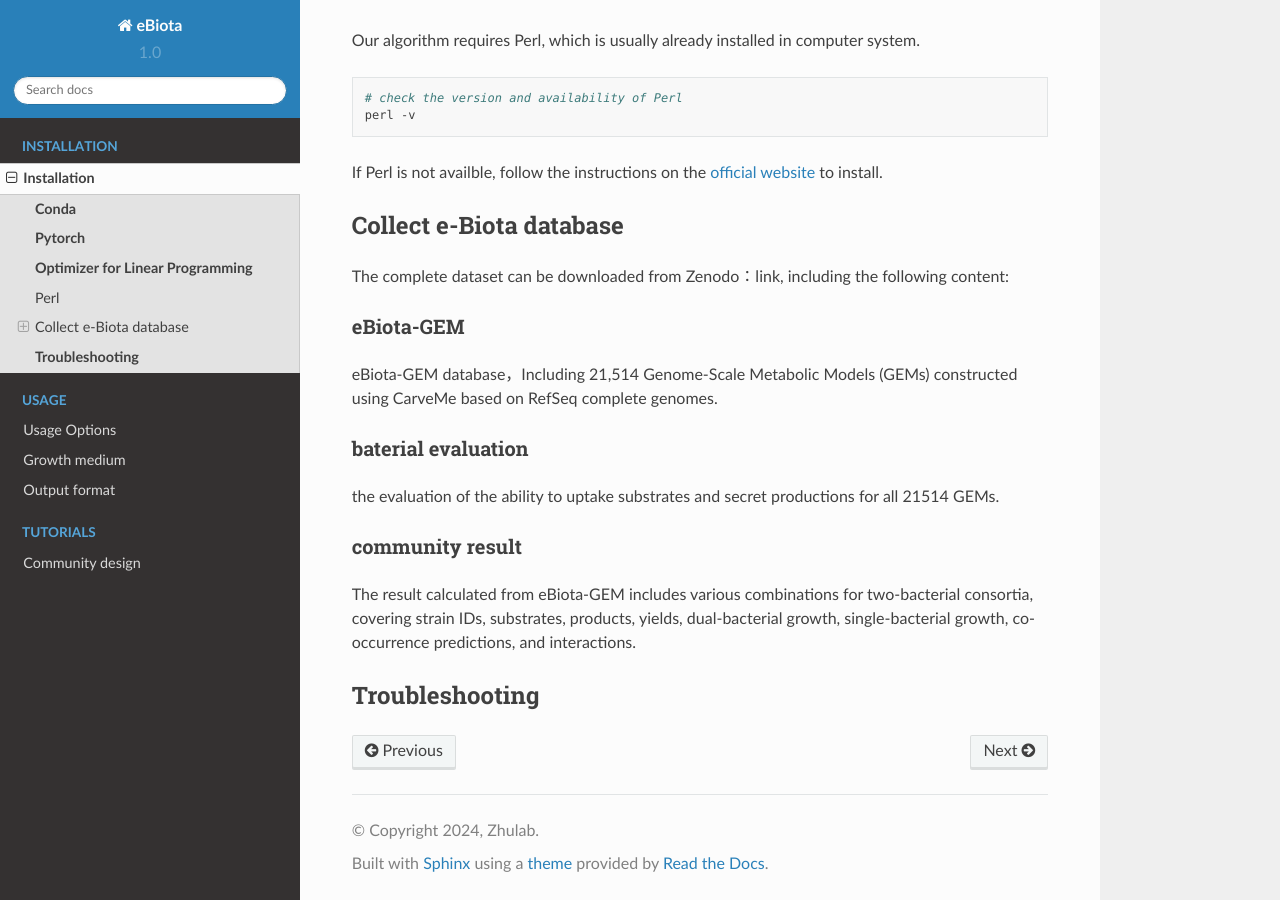
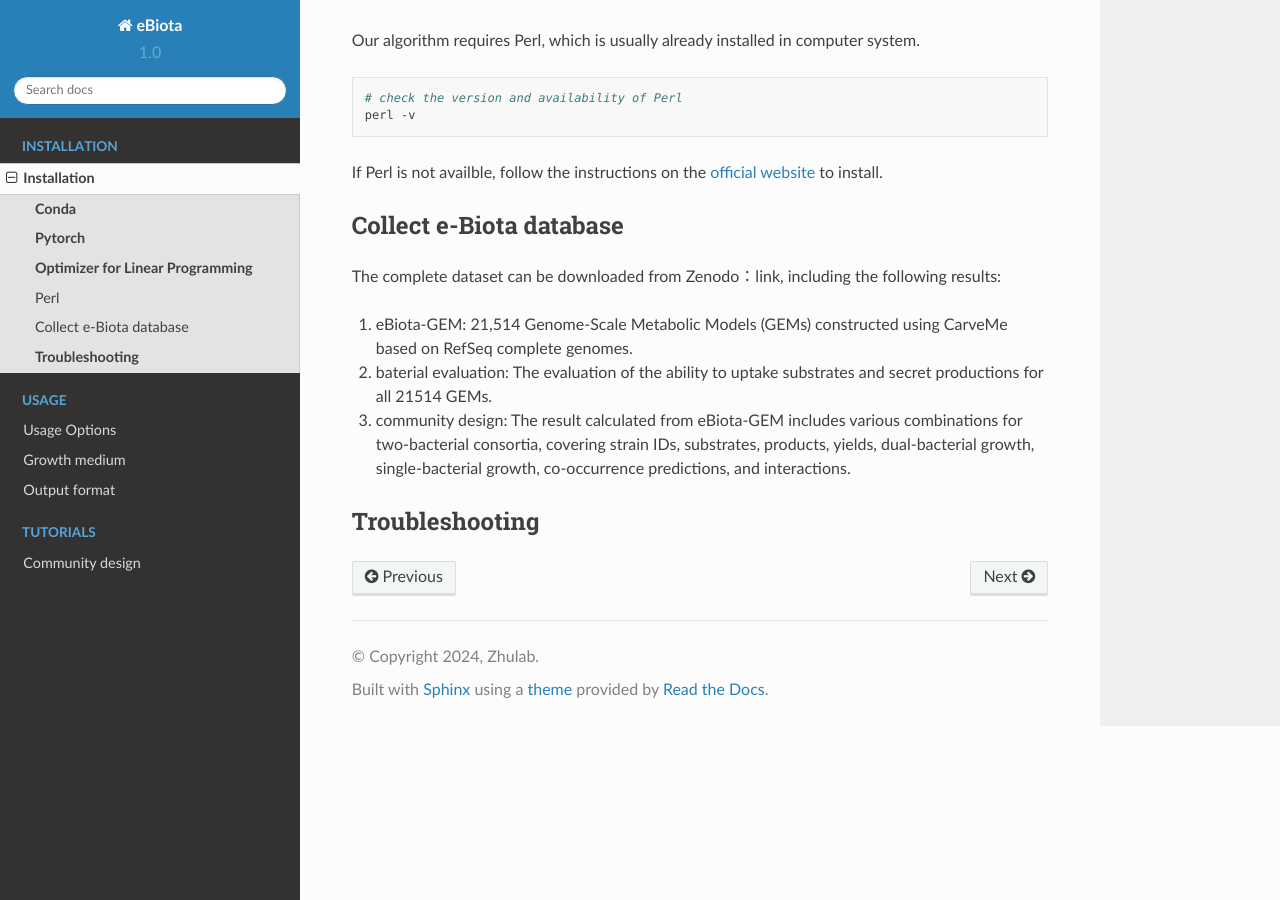
Before and after one commit to allons42/e-Biota, a Sphinx documentation site: the page built from docs/install.md, in a window 1280 px wide and 900 px high, scrolled down 1244 px. Built offline with Sphinx 7.4.7 and the Read the Docs theme 2.0.0, drawn with Linux system fonts in a browser that asks for light colours.

```diff
--- a/docs/install.md
+++ b/docs/install.md
@@ -56,18 +56,10 @@ If Perl is not availble, follow the instructions on the [official website](https
 
 ## Collect e-Biota database
 
-The complete dataset can be downloaded from Zenodo：link, including the following content:
+The complete dataset can be downloaded from Zenodo：link, including the following results:
 
-### eBiota-GEM
-
-eBiota-GEM database，Including 21,514 Genome-Scale Metabolic Models (GEMs) constructed using CarveMe based on RefSeq complete genomes.
-
-### baterial evaluation
-
-the evaluation of the ability to uptake substrates and secret productions for all 21514 GEMs.
-
-### community result
-
-The result calculated from eBiota-GEM includes various combinations for two-bacterial consortia, covering strain IDs, substrates, products, yields, dual-bacterial growth, single-bacterial growth, co-occurrence predictions, and interactions.
+1. eBiota-GEM: 21,514 Genome-Scale Metabolic Models (GEMs) constructed using CarveMe based on RefSeq complete genomes.
+2. baterial evaluation: The evaluation of the ability to uptake substrates and secret productions for all 21514 GEMs.
+3. community design: The result calculated from eBiota-GEM includes various combinations for two-bacterial consortia, covering strain IDs, substrates, products, yields, dual-bacterial growth, single-bacterial growth, co-occurrence predictions, and interactions.
 
 ## **Troubleshooting**
```
Also changed, not shown: README.md (+12 -0 lines).
